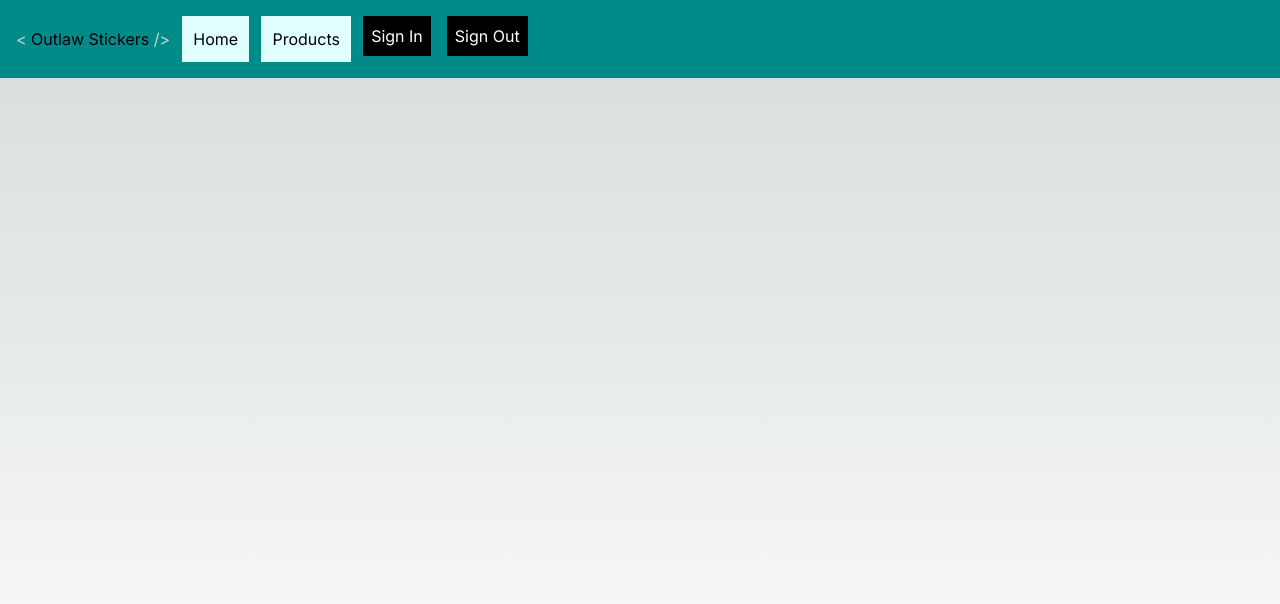
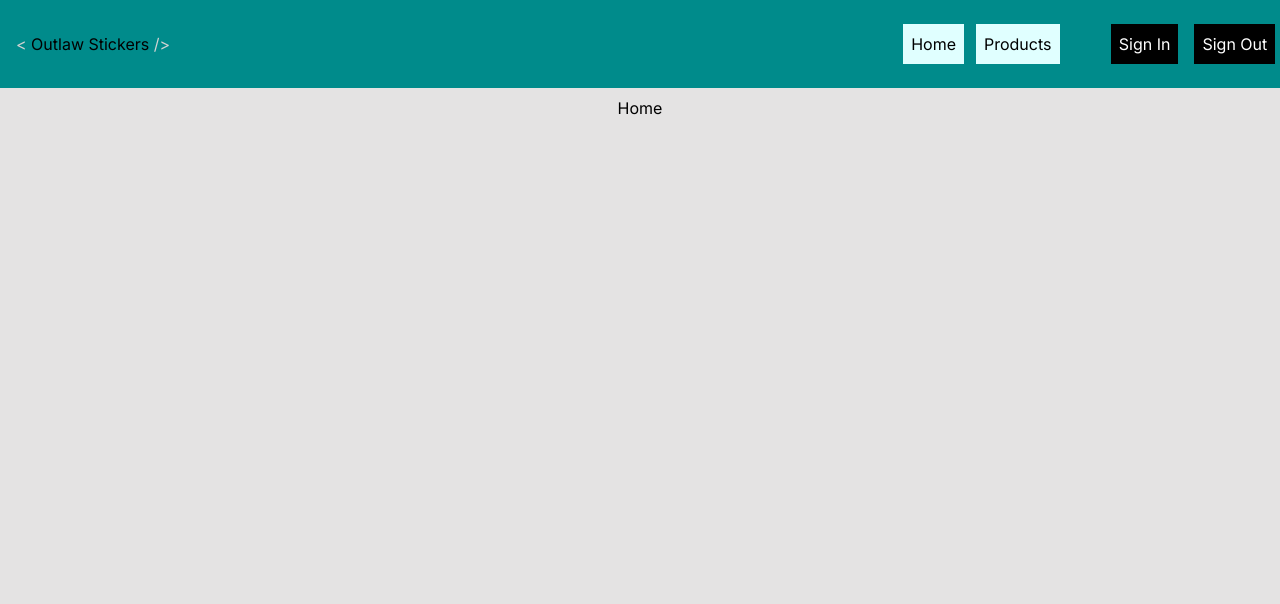
Before and after one commit to DildaarYounglings/nextjs-shopping-app, a Next.js app: page / in a window 1280 px wide. Shown: the top 604 px of the page. Built offline with nearby package versions, Linux system fonts and the light colour scheme.

Commit message:
made the shopping page and got products to render

```diff
--- a/app/globals.css
+++ b/app/globals.css
@@ -17,13 +17,7 @@
 }
 
 body {
-  color: rgb(var(--foreground-rgb));
-  background: linear-gradient(
-      to bottom,
-      transparent,
-      rgb(var(--background-end-rgb))
-    )
-    rgb(var(--background-start-rgb));
+  background:rgb(228, 227, 227);
 }
 
 @layer utilities {
--- a/app/page.tsx
+++ b/app/page.tsx
@@ -1,8 +1,13 @@
-import Image from "next/image";
+import Nav from "@/components/Nav";
+
+import React from "react";
 
 export default function Home() {
   return (
-    <main className="flex min-h-screen flex-col items-center justify-between p-24">
-    </main>
+    <React.Fragment>
+      <main className="flex min-h-screen flex-col items-center justify-between p-24">
+        Home
+      </main>
+    </React.Fragment>
   );
 }
--- a/app/products/page.tsx
+++ /dev/null
@@ -1,13 +0,0 @@
-import ProductsPage from '@/components/ProductsPage';
-import useGet from '@/hooks/useGet';
-import React, { useEffect, useState } from 'react';
-type Product = {
-  stickerName:string,
-  stickerPrice:number,
-}
-
-const Page = () => {
-  return(<ProductsPage/>)
-}
-
-export default Page;
--- /dev/null
+++ b/app/shop/page.tsx
@@ -0,0 +1,14 @@
+
+import Nav from '@/components/Nav';
+import ProductsPage from '@/components/ProductsPage';
+import React from 'react';
+
+export default function Page(){
+  return(
+    <React.Fragment>
+      <main style={{display:"flex",position:"absolute",left:"50%",top:"50%",transform:"translateX(-50%) translateY(-50%)",height:"fit-content",width:"100%",padding:"1rem",margin:"0px auto"}}>
+        <ProductsPage/>
+      </main>
+    </React.Fragment>
+  )
+}
--- a/components/Nav.tsx
+++ b/components/Nav.tsx
@@ -1,73 +1,179 @@
 "use client";
-import Link from 'next/link'
-import React, { useEffect, useState } from 'react'
-
+import Link from "next/link";
+import React, { useEffect, useState } from "react";
 
 function Nav() {
   const [isOpen, setIsOpen] = useState(true);
-    console.log(window.innerWidth);
-    const [windowWidth,setWindowWidth] = useState(window.innerWidth);
+  const [windowWidth, setWindowWidth] = useState(0);
   useEffect(() => {
     setWindowWidth(window.innerWidth);
-    },[windowWidth])
+  }, [windowWidth]);
   if (windowWidth <= 514) {
     return (
-            <div className='w-full flex flex-col gap-3 fixed top-0 left-0 cursor-pointer' style={{ backgroundColor: "darkcyan", padding: "1rem" }}>
+      <div
+        className="w-full flex flex-col gap-3 fixed top-0 left-0 cursor-pointer"
+        style={{ backgroundColor: "darkcyan", padding: "1rem" }}
+      >
         {isOpen ? (
           <>
-                        <button onClick={() => { setIsOpen(!isOpen) }} style={{ width: "1fr", textAlign: "center" }}>
-                            <span style={{ color: "lightgrey" }}>{"< "}</span>{"Outlaw Stickers"}<span style={{ color: "lightgrey" }}>{" />"}</span>
+            <button
+              onClick={() => {
+                setIsOpen(!isOpen);
+              }}
+              style={{ width: "1fr", textAlign: "center" }}
+            >
+              <span style={{ color: "lightgrey" }}>{"< "}</span>
+              {"Outlaw Stickers"}
+              <span style={{ color: "lightgrey" }}>{" />"}</span>
             </button>
             <nav className="flex flex-col gap-3">
-                            <Link style={{ backgroundColor: "lightcyan", width: "1fr", height: "fit-content", padding: "0.7rem", textAlign: "center" }} href="/">
+              <Link
+                style={{
+                  backgroundColor: "lightcyan",
+                  width: "1fr",
+                  height: "fit-content",
+                  padding: "0.7rem",
+                  textAlign: "center",
+                }}
+                href="/"
+              >
                 Home
               </Link>
-                            <Link style={{ backgroundColor: "lightcyan", width: "1fr", height: "fit-content", padding: "0.7rem", textAlign: "center" }} href="/products">
+              <Link
+                style={{
+                  backgroundColor: "lightcyan",
+                  width: "1fr",
+                  height: "fit-content",
+                  padding: "0.7rem",
+                  textAlign: "center",
+                }}
+                href="/shop"
+              >
                 Products
               </Link>
-                            <div style={{ color: "white", borderRadius: "25%", width: "1fr", height: "fit-content", display: "flex", gap: "1rem", margin: "0px auto" }}>
-                                <Link href="/signIn" style={{ backgroundColor: "black", width: "1fr", padding: "0.5rem" }}>
+              <div
+                style={{
+                  color: "white",
+                  borderRadius: "25%",
+                  width: "1fr",
+                  height: "fit-content",
+                  display: "flex",
+                  gap: "1rem",
+                  margin: "0px auto",
+                }}
+              >
+                <Link
+                  href="/signIn"
+                  style={{
+                    backgroundColor: "black",
+                    width: "1fr",
+                    padding: "0.5rem",
+                  }}
+                >
                   <input type="button" value="Sign In" />
                 </Link>
-                                <Link href="/signOut" style={{ backgroundColor: "black", width: "1fr", padding: "0.5rem" }}>
+                <Link
+                  href="/signOut"
+                  style={{
+                    backgroundColor: "black",
+                    width: "1fr",
+                    padding: "0.5rem",
+                  }}
+                >
                   <input type="button" value="Sign Out" />
                 </Link>
               </div>
             </nav>
           </>
-                ) : (<>
-                    <p onClick={() => { setIsOpen(!isOpen) }}>
-                        <span style={{ color: "lightgrey" }}>{"< "}</span>{"Outlaw Stickers"}<span style={{ color: "lightgrey" }}>{" />"}</span>
+        ) : (
+          <>
+            <p
+              onClick={() => {
+                setIsOpen(!isOpen);
+              }}
+            >
+              <span style={{ color: "lightgrey" }}>{"< "}</span>
+              {"Outlaw Stickers"}
+              <span style={{ color: "lightgrey" }}>{" />"}</span>
             </p>
-                </>)}
+          </>
+        )}
       </div>
-        )
+    );
   }
   return (
-        <div className='w-full flex flex-row gap-3 fixed top-0 left-0 cursor-pointer' style={{ backgroundColor: "darkcyan", padding: "1rem" }}>
-
+    <div
+      className="w-full flex flex-row gap-3 fixed top-0 left-0"
+      style={{ backgroundColor: "darkcyan", padding: "1rem" }}
+    >
       <button style={{ width: "1fr", textAlign: "center" }}>
-                <span style={{ color: "lightgrey" }}>{"< "}</span>{"Outlaw Stickers"}<span style={{ color: "lightgrey" }}>{" />"}</span>
+        <span style={{ color: "lightgrey" }}>{"< "}</span>
+        {"Outlaw Stickers"}
+        <span style={{ color: "lightgrey" }}>{" />"}</span>
       </button>
-            <nav className="flex flex-row gap-3">
-                <Link style={{ backgroundColor: "lightcyan", width: "1fr", height: "fit-content", padding: "0.7rem", textAlign: "center" }} href="/">
+      <nav className="flex flex-row" style={{margin:"0px 1rem 0rem auto",gap:"10%"}}>
+        <div className="flex flex-row gap-3" style={{padding:"0.5rem"}}>
+            <Link
+            style={{
+                backgroundColor: "lightcyan",
+                width: "1fr",
+                height: "fit-content",
+                padding: "0.5rem",
+                textAlign: "center",
+            }}
+            href="/"
+            >
             Home
             </Link>
-                <Link style={{ backgroundColor: "lightcyan", width: "1fr", height: "fit-content", padding: "0.7rem", textAlign: "center" }} href="/products">
+            <Link
+            style={{
+                backgroundColor: "lightcyan",
+                width: "1fr",
+                height: "fit-content",
+                padding: "0.5rem",
+                textAlign: "center",
+            }}
+            href="/shop"
+            >
             Products
             </Link>
-                <div style={{ color: "white", borderRadius: "25%", width: "1fr", height: "fit-content", display: "flex", gap: "1rem", margin: "0px auto" }}>
-                    <Link href="/signIn" style={{ backgroundColor: "black", width: "1fr", padding: "0.5rem" }}>
+
+        </div>
+        <div
+          style={{
+            color: "white",
+            borderRadius: "25%",
+            width: "1fr",
+            height: "fit-content",
+            display: "flex",
+            gap: "1rem",
+            margin: "0px auto",
+            padding:"0.5rem"
+          }}
+        >
+          <Link
+            href="/signIn"
+            style={{
+              backgroundColor: "black",
+              width: "1fr",
+              padding: "0.5rem",
+            }}
+          >
             <input type="button" value="Sign In" />
           </Link>
-                    <Link href="/signOut" style={{ backgroundColor: "black", width: "1fr", padding: "0.5rem" }}>
+          <Link
+            href="/signOut"
+            style={{
+              backgroundColor: "black",
+              width: "1fr",
+              padding: "0.5rem",
+            }}
+          >
             <input type="button" value="Sign Out" />
           </Link>
         </div>
       </nav>
-
     </div>
-    )
-
+  );
 }
-export default Nav
+export default Nav;
--- a/components/ProductsPage.tsx
+++ b/components/ProductsPage.tsx
@@ -1,5 +1,4 @@
 "use client"
-import useGet from '@/hooks/useGet';
 import React, { useEffect, useState } from 'react';
 type Product = {
     stickerName:string,
@@ -7,22 +6,25 @@ type Product = {
 }
 const ProductsPage = () => {
     const [windowWidth,setWindowWidth] = useState(0);
-    const [productsArray,setProductsArray] = useState<Product[]>([]);
-    useEffect(()=>{
-        const data = useGet("/api/products");
-        setProductsArray(data)
-        setWindowWidth(window.innerWidth);
-    },[windowWidth])
+    const [productsArray,setProductsArray] = useState<any[]>([]);
+    useEffect(
+        () => {
+            fetch("/api/products/").then(res => res.json()).then(data => setProductsArray(data));
+            setWindowWidth(window.innerWidth);
+        },[windowWidth]
+    )
     if(windowWidth <= 500){
         return(
         <div>ProductsdisplayMobileView</div>
         )
     }
   return (
-    <div>{productsArray.map((product) => {
-        return(<div>{product}</div>);
-    }
-    )}
+    <div>
+        {productsArray.length > 0? productsArray.map((product) => (
+            <div>
+                {product.stickerName}{product.stickerPrice}
+            </div>
+        )):<></>}
     </div>
   )
 }
```
Also changed, not shown: hooks/useGet.tsx (deleted, +0 -7 lines), models/products.tsx (+4 -4 lines). Lines whose indentation alone changed are shown as unchanged.
